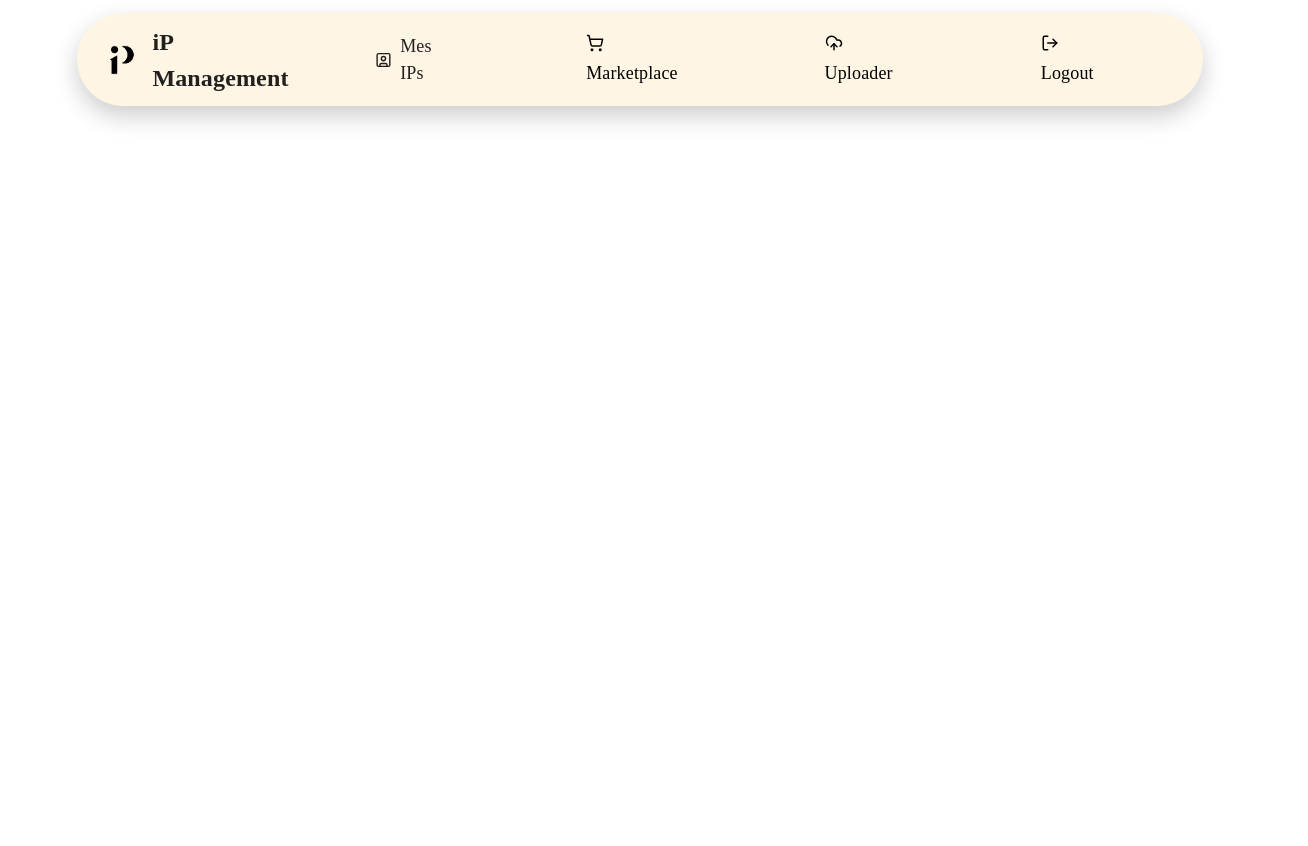
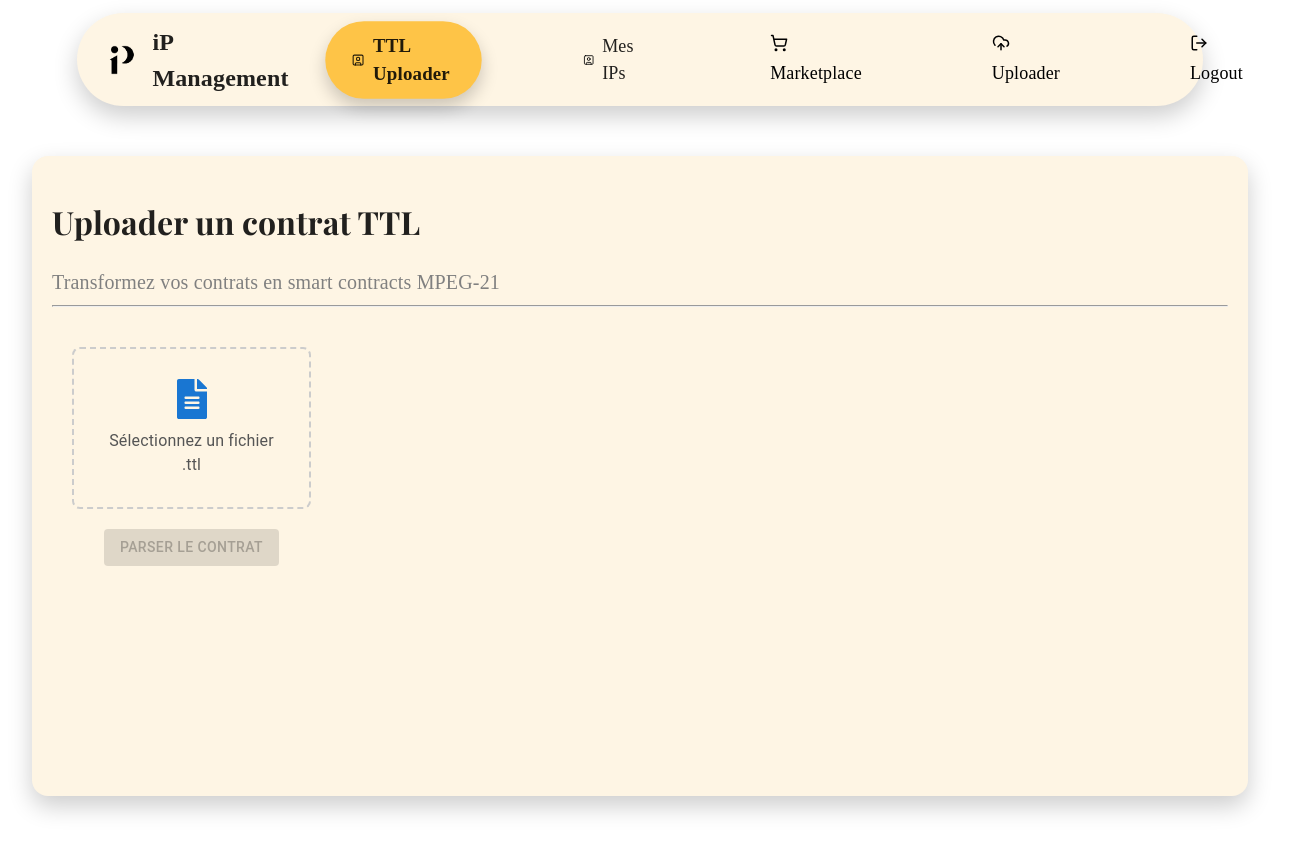
Before and after one commit to sirine-sudo/IP-frontend, a React (Create React App) app: page /ttl-uploader in a window 1280 px wide. Shown: the whole page, 1308 px wide, since content can reach past the window. Before the commit the page ends 800 px from the top, so only its background shows below. Built offline with nearby package versions, Linux system fonts and the light colour scheme.

Commit message:
feat :  upload ttl interface

```diff
--- a/src/App.js
+++ b/src/App.js
@@ -15,6 +15,7 @@ import "react-toastify/dist/ReactToastify.css"; // Style par défaut
 import UsersList from "./pages/AdminDashboard/UsersList";
 import './App.css'
 import MyIPs from "./pages/MyIPs";
+import TTLUploader from "./pages/TTLUploader";
 // Define or import the theme
 const theme = createTheme({
   palette: {
@@ -65,7 +66,7 @@ function App() {
                   <Route path="/update-metadata/:id" element={<UpdateMetadataForm />} />
                   <Route path="/admin/users" element={<UsersList />} />
                   <Route path="/my-ips" element={<MyIPs />} />
-
+                  <Route path="/ttl-uploader" element={< TTLUploader/>} />
                 </Routes>
               </Layout>
             }
--- /dev/null
+++ b/src/api/ttlApi.js
@@ -0,0 +1,19 @@
+import axios from "axios";
+
+const API_BASE = "http://localhost:5000/api";
+
+export const parseTTL = async (ttlFile) => {
+  const formData = new FormData();
+  formData.append("ttl", ttlFile);
+
+  const res = await axios.post(`${API_BASE}/parse`, formData, {
+    headers: { "Content-Type": "multipart/form-data" },
+  });
+
+  return res.data; // Media Contractual Objects
+};
+
+export const generateSmartContract = async (mediaObjects) => {
+  const res = await axios.post(`${API_BASE}/generate`, mediaObjects);
+  return res.data; // adresse du contrat ou détails
+};
--- a/src/components/Navbar/index.js
+++ b/src/components/Navbar/index.js
@@ -1,12 +1,15 @@
-import React, { useCallback} from "react";
+import React, { useCallback, useState, useEffect } from "react";
 import { NavLink, useNavigate } from "react-router-dom";
 import "./style.css";
 import { logoutUser } from "../../api/userApi";
 import logo from "../../assets/images/logo/logo-light-mode.png";
-import { ShoppingCart, CloudUpload, Users, LogOut, UserSquare } from "lucide-react";
+import { ShoppingCart, CloudUpload, Users, LogOut, UserSquare, Menu } from "lucide-react";
+
 const Navbar = () => {
   const navigate = useNavigate();
-  const role = localStorage.getItem("role"); // 🔥 Récupère le rôle
+  const role = localStorage.getItem("role");
+  const [isMobile, setIsMobile] = useState(window.innerWidth < 768);
+  const [menuOpen, setMenuOpen] = useState(false);
 
   const handleLogout = useCallback(async () => {
     await logoutUser();
@@ -15,47 +18,94 @@ import { ShoppingCart, CloudUpload, Users, LogOut, UserSquare } from "lucide-rea
     navigate("/");
   }, [navigate]);
 
+  useEffect(() => {
+    const handleResize = () => {
+      setIsMobile(window.innerWidth < 768);
+      if (window.innerWidth >= 768) setMenuOpen(false);
+    };
+
+    window.addEventListener('resize', handleResize);
+    return () => window.removeEventListener('resize', handleResize);
+  }, []);
+
   return (
     <nav className="navbar">
       <div className="navbar-content">
         <NavLink
-  to={role === "admin" ? "/admin/users" : "/dashboard"}  // 🔥 redirect based on role
+          to={role === "admin" ? "/admin/users" : "/dashboard"}
           className="navbar-logo nav-title"
         >
           <img src={logo} alt="Logo" />
           iP Management
         </NavLink>
 
-        <div className="nav-links">
+        {isMobile && (
+          <button
+            className="menu-toggle"
+            onClick={() => setMenuOpen(!menuOpen)}
+            style={{ background: 'none', border: 'none', cursor: 'pointer' }}
+          >
+            <Menu size={24} />
+          </button>
+        )}
+
+        <div className={`nav-links ${menuOpen ? 'open' : ''}`}>
           {role === "admin" ? (
-            <NavLink to="/admin/users" className={({ isActive }) => (isActive ? "active-link" : "")}>
+            <NavLink
+              to="/admin/users"
+              className={({ isActive }) => (isActive ? "active-link" : "")}
+              onClick={() => setMenuOpen(false)}
+            >
               <Users size={18} style={{ marginRight: "5px" }} />
               Liste des Utilisateurs
             </NavLink>
           ) : (
             <>
               <NavLink
+                to="/ttl-uploader"
+                className={({ isActive }) => (isActive ? "active-link" : "")}
+                style={{ display: "flex", alignItems: "center", gap: "8px", textDecoration: "none", color: "inherit" }}
+                onClick={() => setMenuOpen(false)}
+              >
+                <UserSquare size={18} />
+                TTL Uploader
+              </NavLink>
+              <NavLink
                 to="/my-ips"
                 className={({ isActive }) => (isActive ? "active-link" : "")}
                 style={{ display: "flex", alignItems: "center", gap: "8px", textDecoration: "none", color: "inherit" }}
+                onClick={() => setMenuOpen(false)}
               >
                 <UserSquare size={18} />
                 Mes IPs
               </NavLink>
-
-
-
-              <NavLink to="/marketplace" className={({ isActive }) => (isActive ? "active-link" : "")}>
+              <NavLink
+                to="/marketplace"
+                className={({ isActive }) => (isActive ? "active-link" : "")}
+                onClick={() => setMenuOpen(false)}
+              >
                 <ShoppingCart size={18} style={{ marginRight: "5px" }} />
                 Marketplace
               </NavLink>
-              <NavLink to="/upload" className={({ isActive }) => (isActive ? "active-link" : "")}>
+              <NavLink
+                to="/upload"
+                className={({ isActive }) => (isActive ? "active-link" : "")}
+                onClick={() => setMenuOpen(false)}
+              >
                 <CloudUpload size={18} style={{ marginRight: "5px" }} />
                 Uploader
               </NavLink>
             </>
           )}
-          <NavLink to="/" onClick={handleLogout} className={({ isActive }) => (isActive ? "active-link" : "")}>
+          <NavLink
+            to="/"
+            onClick={(e) => {
+              e.preventDefault();
+              handleLogout();
+              setMenuOpen(false);
+            }}
+            className={({ isActive }) => (isActive ? "active-link" : "")}
+          >
             <LogOut size={18} style={{ marginRight: "5px" }} />
             Logout
           </NavLink>
--- /dev/null
+++ b/src/pages/TTLUploader/index.js
@@ -0,0 +1,118 @@
+import React, { useState } from "react";
+import { parseTTL, generateSmartContract } from "../../api/ttlApi";
+import { Button,   Typography } from "@mui/material";
+import { toast } from "react-toastify";
+import TitleSection from "../../components/TitleSection";
+import CardContainer from "../../components/CardContainer";
+import { FaFileAlt } from "react-icons/fa";
+import "../Marketplace/style.css";
+import "./style.css";
+
+const TTLUploader = () => {
+  const [file, setFile] = useState(null);
+  const [parsedData, setParsedData] = useState(null);
+  const [fileName, setFileName] = useState("");
+
+  const handleParse = async () => {
+    if (!file) {
+      toast.warning("Veuillez sélectionner un fichier TTL");
+      return;
+    }
+    try {
+      const data = await parseTTL(file);
+      setParsedData(data);
+      toast.success("Fichier TTL parsé avec succès !");
+    } catch (err) {
+      toast.error("Erreur lors du parsing : " + err.message);
+    }
+  };
+
+  const handleGenerate = async () => {
+    try {
+      const res = await generateSmartContract(parsedData);
+      toast.success(`Smart contract déployé à l'adresse: ${res.contractAddress}`);
+    } catch (err) {
+      toast.error("Erreur génération smart contract : " + err.message);
+    }
+  };
+
+  const handleFileChange = (e) => {
+    const selectedFile = e.target.files[0];
+    if (selectedFile) {
+      setFile(selectedFile);
+      setFileName(selectedFile.name);
+    }
+  };
+
+  return (
+    <CardContainer>
+      <div style={{ display: "flex", justifyContent: "space-between", alignItems: "center" }}>
+        <TitleSection
+          title="Uploader un contrat TTL"
+          text="Transformez vos contrats en smart contracts MPEG-21"
+        />
+      </div>
+
+      <hr style={{ marginBottom: "20px" }} />
+
+      <div className="ip-card-list-marketplace">
+        <div className="ttl-upload-container">
+          {/* File Upload Section */}
+          <div className="file-upload-box">
+            <label htmlFor="ttl-upload" className="file-upload-label">
+              <FaFileAlt size={40} className="file-icon" />
+              <Typography variant="body1" className="file-upload-text">
+                {fileName || "Sélectionnez un fichier .ttl"}
+              </Typography>
+              <input
+                id="ttl-upload"
+                type="file"
+                accept=".ttl"
+                onChange={handleFileChange}
+                hidden
+              />
+            </label>
+          </div>
+
+          {/* Action Buttons */}
+          <div className="ttl-action-buttons">
+            <Button
+              variant="contained"
+              color="primary"
+              onClick={handleParse}
+              disabled={!file}
+              className="parse-button"
+            >
+              Parser le Contrat
+            </Button>
+
+            {parsedData && (
+              <Button
+                variant="contained"
+                color="success"
+                onClick={handleGenerate}
+                className="generate-button"
+              >
+                Déployer le Smart Contract
+              </Button>
+            )}
+          </div>
+
+          {/* Parsed Data Preview */}
+          {parsedData && (
+            <div className="parsed-data-container">
+              <Typography variant="h6" gutterBottom>
+                Données Parsées:
+              </Typography>
+              <pre className="parsed-data-preview">
+                {JSON.stringify(parsedData, null, 2)}
+              </pre>
+            </div>
+          )}
+        </div>
+      </div>
+    </CardContainer>
+  );
+};
+
+export default TTLUploader;
--- /dev/null
+++ b/src/pages/TTLUploader/style.css
@@ -0,0 +1,65 @@
+/* TTL Uploader Styles */
+.ttl-upload-container {
+    width: 100%;
+    max-width: 800px;
+    margin: 0 auto;
+    padding: 20px;
+  }
+
+  .file-upload-box {
+    border: 2px dashed #ccc;
+    border-radius: 8px;
+    padding: 30px;
+    text-align: center;
+    margin-bottom: 20px;
+    transition: all 0.3s;
+  }
+
+  .file-upload-box:hover {
+    border-color: #1976d2;
+    background-color: rgba(25, 118, 210, 0.04);
+  }
+
+  .file-upload-label {
+    display: flex;
+    flex-direction: column;
+    align-items: center;
+    cursor: pointer;
+  }
+
+  .file-icon {
+    color: #1976d2;
+    margin-bottom: 10px;
+  }
+
+  .file-upload-text {
+    color: #555;
+  }
+
+  .ttl-action-buttons {
+    display: flex;
+    gap: 15px;
+    justify-content: center;
+    margin-bottom: 30px;
+  }
+
+  .parse-button, .generate-button {
+    min-width: 200px;
+  }
+
+  .parsed-data-container {
+    background: #f5f5f5;
+    border-radius: 8px;
+    padding: 20px;
+    margin-top: 20px;
+  }
+
+  .parsed-data-preview  {
+    background: white;
+    padding: 15px;
+    border-radius: 4px;
+    max-height: 400px;
+    overflow: auto;
+    font-family: monospace;
+    white-space: pre-wrap;
+  }
```
Lines whose indentation alone changed are shown as unchanged.
